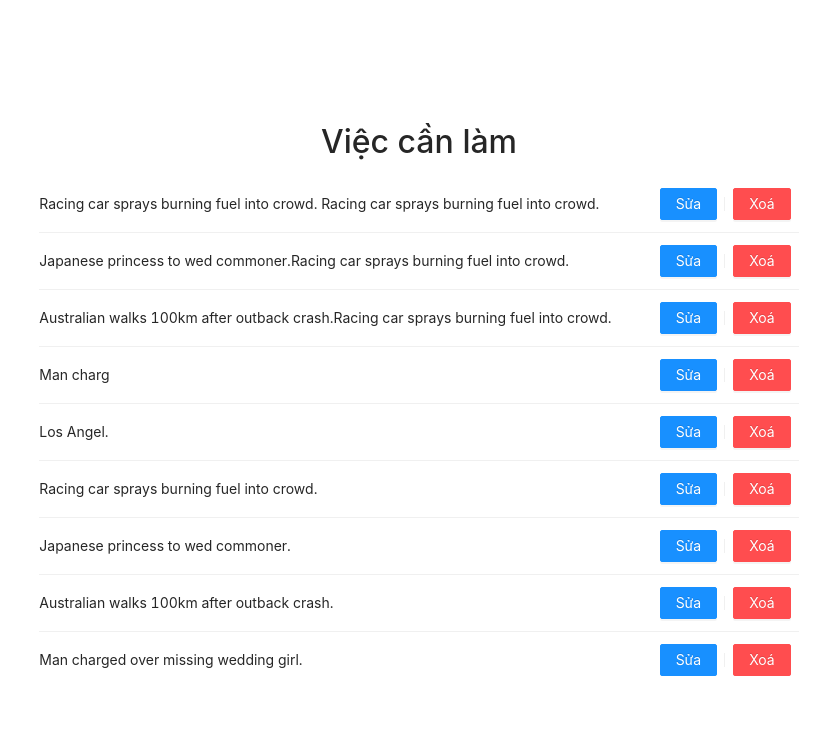
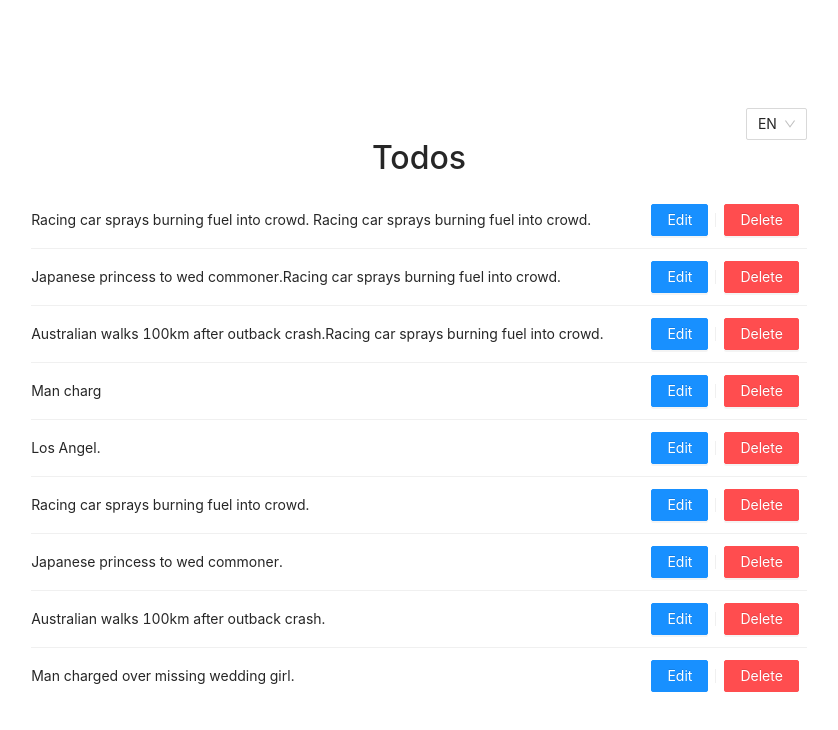
Before and after one commit to Hiokyo/todo-app, a React (Vite) app: page / in a window 1280 px wide. Shown: the top 730 px of the page, without its empty margins (221-1059 px from the left). Built offline with nearby package versions, Linux system fonts and the light colour scheme.

Commit message:
add multi language

```diff
--- a/src/App.tsx
+++ b/src/App.tsx
@@ -1,9 +1,11 @@
 import { useState } from 'react'
 import './App.css'
+
 
 import { StoreContext } from './store'
 import { useContext } from 'react'
 import TodoList from './components/UI/organisms/list/TodoList'
+import ChangeLanguage from './components/UI/molecules/multi-language/ChangeLanguage'
 
 function App() {
   const {state, dispatch} = useContext(StoreContext)
@@ -11,6 +13,7 @@ function App() {
 
   return (
    <>
+      <ChangeLanguage></ChangeLanguage>
       <TodoList></TodoList>
    </>
   )
--- /dev/null
+++ b/src/components/UI/molecules/multi-language/ChangeLanguage.tsx
@@ -0,0 +1,25 @@
+import React from 'react'
+import './changeLanguage.css'
+import { Select } from 'antd';
+import i18n from '../../../../translation/i18n';
+
+
+
+const { Option } = Select;
+
+const translation = (value:any) => {
+    i18n.changeLanguage(value)
+  }
+
+const ChangeLanguage = () => {
+  return (
+    <div className='change-language container'>
+        <Select defaultValue="en" onChange = {translation}>\
+            <Option value="vi">VN</Option>
+            <Option value="en">EN</Option>
+        </Select>
+    </div>
+  )
+}
+
+export default ChangeLanguage
--- /dev/null
+++ b/src/components/UI/molecules/multi-language/changeLanguage.css
@@ -0,0 +1,4 @@
+.change-language.container {
+   display: flex;
+   justify-content: flex-end;
+}
--- a/src/translation/i18n.ts
+++ b/src/translation/i18n.ts
@@ -20,7 +20,7 @@ i18n
     .use(initReactI18next)
     .init({
         resources,
-        fallbackLng: 'vi',
+        fallbackLng: 'en',
         debug: true,
         interpolation: {
             escapeValue: false
```
